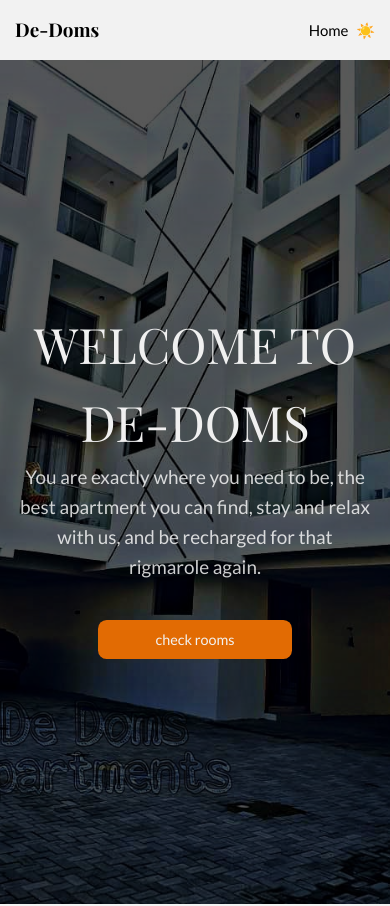
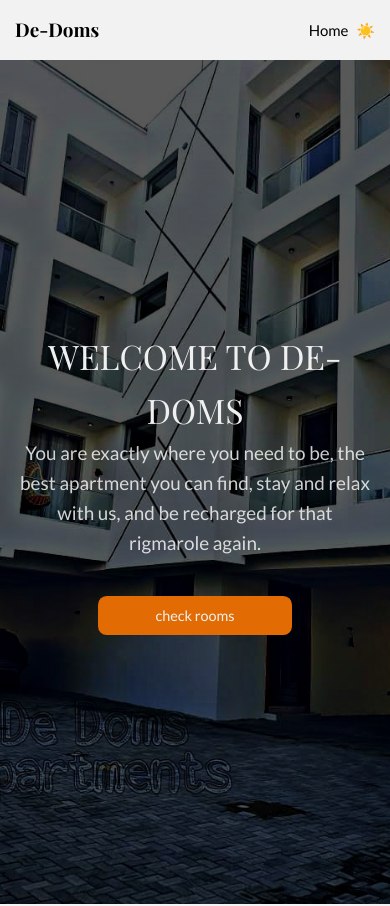
Before and after one commit to blackpandan/apartment, a Vue app: page / in a window 390 px wide. Shown: the top 906 px of the page. Built offline with nearby package versions, Linux system fonts and the light colour scheme.

Commit message:
added size shrink in mobile

```diff
--- a/src/views/HomeView.vue
+++ b/src/views/HomeView.vue
@@ -252,6 +252,7 @@ onMounted(()=>{
   .slideshow{
     &__header{
       padding: 0 5vw 0 5vw;
+      font-size: calc(2em + 1vmin);
     }
     &__intro{
       padding: 0 5vw 2em 5vw;
```
